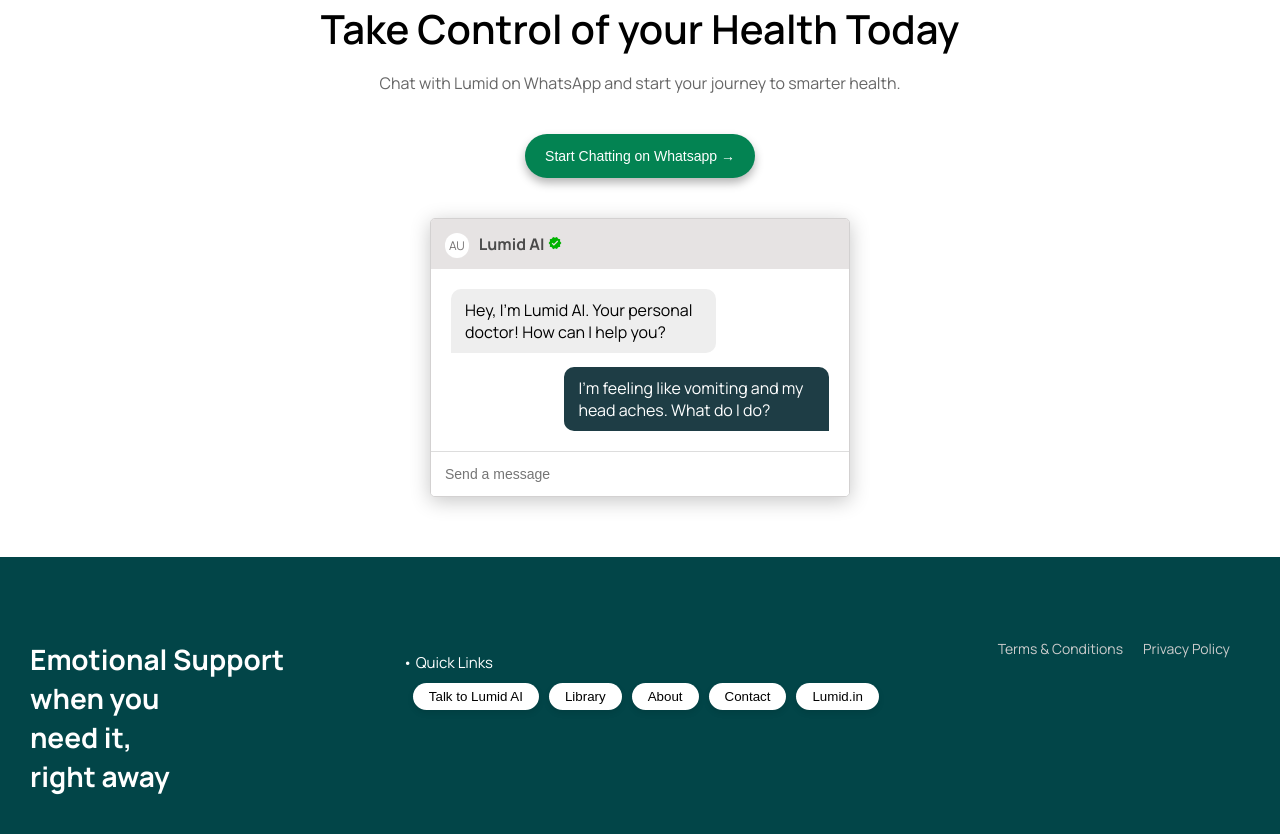
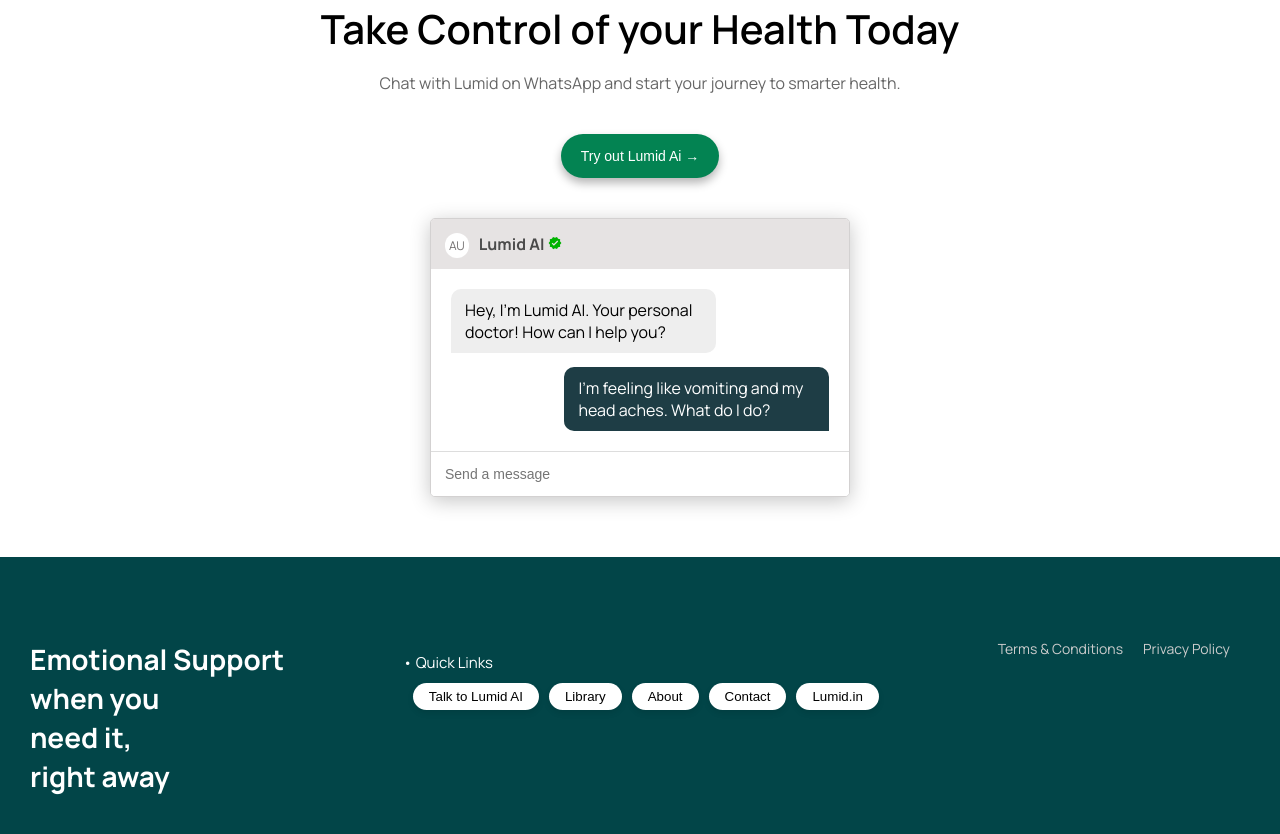
Before and after one commit to riyan-hx/lumid-chatbot-landingpage, a React (Create React App) app: page / in a window 1280 px wide. Shown: the part 8720-9554 px from the top of the page. Built offline with nearby package versions, Linux system fonts and the light colour scheme.

Commit message:
Update FAQ.jsx

```diff
--- a/src/sections/FAQ.jsx
+++ b/src/sections/FAQ.jsx
@@ -88,7 +88,7 @@ export default function FAQ() {
       <div className="chat-section">
         <h2>Take Control of your Health Today</h2>
         <p>Chat with Lumid on WhatsApp and start your journey to smarter health.</p>
-        <button className="whatsapp-btn" onClick={() => window.location.href = 'https://chat.lumidai.in'}>Start Chatting on Whatsapp →</button>
+        <button className="whatsapp-btn" onClick={() => window.location.href = 'https://chat.lumidai.in'}>Try out Lumid Ai →</button>
 
         <div className="chat-window">
           <div className="chat-header">
```
